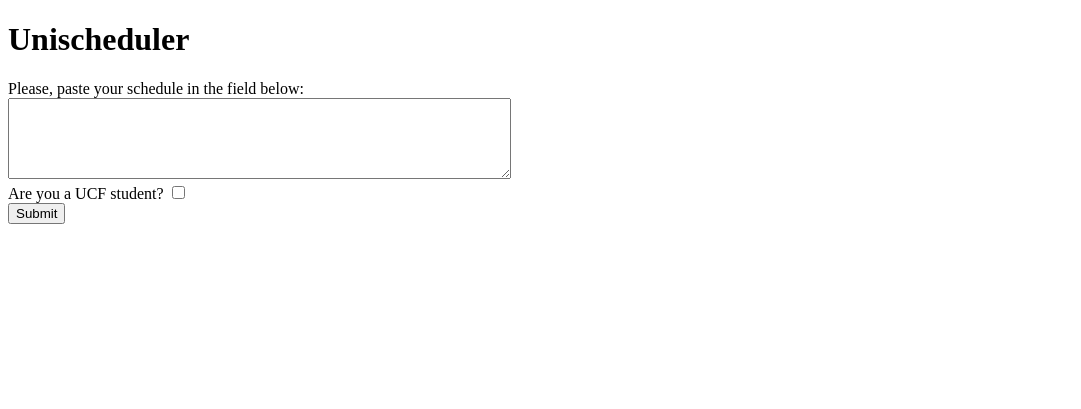
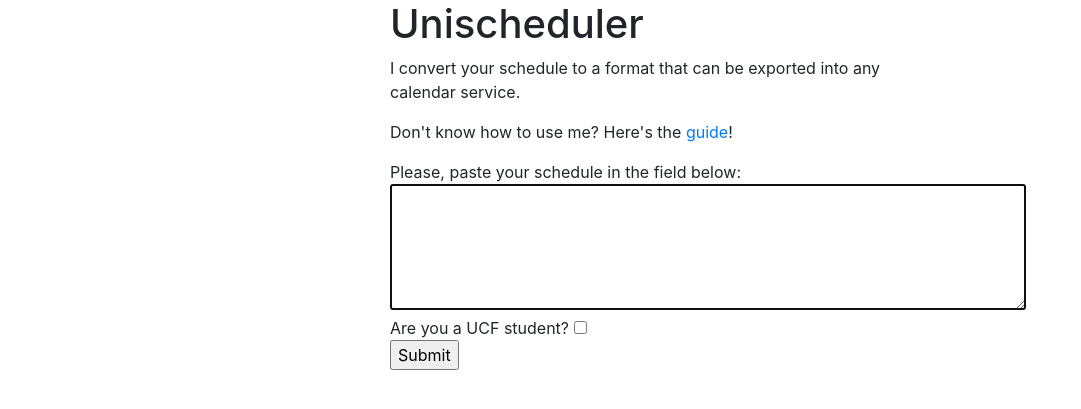
Before and after one commit to zmievsa/unischeduler_web, a Flask app: page / in a window 1280 px wide. Shown: the top 409 px of the page, without its empty margins (0-1081 px from the left). Run offline with Flask 2, Linux system fonts and the light colour scheme; some libraries are stand-ins or nearby versions.

Commit message:
Add error handling, styling, and guide

```diff
--- a/unischeduler_web/templates/main.html
+++ b/unischeduler_web/templates/main.html
@@ -1,14 +1,32 @@
 <!DOCTYPE html>
 <html>
+    <style>
+        .content {
+            max-width: 500px;
+            margin: auto;
+        }
+        textarea {
+            resize: none;
+        }
+    </style>
+    <head>
+        <meta charset="utf-8">
+        <meta name="viewport" content="width=device-width, initial-scale=1, shrink-to-fit=no">
+        <link rel="stylesheet" href="https://stackpath.bootstrapcdn.com/bootstrap/4.3.1/css/bootstrap.min.css" integrity="sha384-ggOyR0iXCbMQv3Xipma34MD+dH/1fQ784/j6cY/iJTQUOhcWr7x9JvoRxT2MZw1T" crossorigin="anonymous">
+    </head>
 <body>
 
+    <div class="content">
         <h1>Unischeduler</h1>
+        <p>I convert your schedule to a format that can be exported into any calendar service.</p>
+        <p>Don't know how to use me? Here's the <a href="/guide/">guide</a>!</p>
         <form action="/make_ical/">
             Please, paste your schedule in the field below:
-    <br><textarea rows="5" cols="60" name="schedule"/></textarea><br>
+            <br><textarea rows="5" cols="60" name="schedule" autofocus required></textarea><br>
             Are you a UCF student? <input type="checkbox" name="isUCF"><br>
             <input type="submit" value="Submit">
         </form>
+    </div>
 
 </body>
 </html>
--- a/unischeduler_web/unischeduler_web.py
+++ b/unischeduler_web/unischeduler_web.py
@@ -4,7 +4,7 @@ import unischeduler
 
 
 app = Flask(__name__)
-app.config['SEND_FILE_MAX_AGE_DEFAULT'] = 0
+# app.config['SEND_FILE_MAX_AGE_DEFAULT'] = 0
 
 @app.route('/')
 def main_page():
@@ -13,11 +13,19 @@ def main_page():
 
 @app.route('/make_ical/')
 def make_ical():
-    return send_file(
-        io.BytesIO(unischeduler.main(request.args.get("schedule"), bool(request.args.get("isUCF")))),
-        mimetype="text/calendar",
-        as_attachment=True,
-        attachment_filename="Classes.ics")
+    try:
+        return send_file(
+            io.BytesIO(unischeduler.main(request.args.get("schedule"), bool(request.args.get("isUCF")))),
+            mimetype="text/calendar",
+            as_attachment=True,
+            attachment_filename="Classes.ics")
+    except unischeduler.util.SchedulerError as e:
+        return str(e)
+
+
+@app.route('/guide/')
+def guide_page():
+    return send_file("static/README.pdf", mimetype="application/pdf")
 
 
 if __name__ == "__main__":
```
Also changed, not shown: 1 other file. Lines whose indentation alone changed are shown as unchanged.
